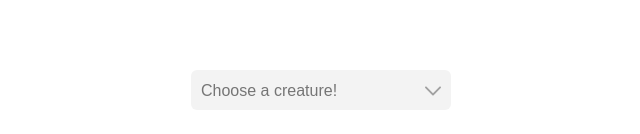
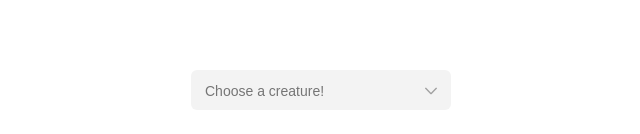
Before and after one commit to northymer/combo-select, a React (Create React App) app: page / in a window 1280 px wide. Shown: the part 310-444 px from the top of the page, without its empty margins (319-959 px from the left). Built offline with nearby package versions, Linux system fonts and the light colour scheme.

Commit message:
feat: tweak styles

```diff
--- a/src/DropdownSelector/DropdownSelector.tsx
+++ b/src/DropdownSelector/DropdownSelector.tsx
@@ -187,7 +187,9 @@ export const DropdownSelector: React.FC<DropdownSelectorProps> = ({
           selectedOptions?.length !== 0 && (
             <ul className={css.selectedValuesList}>
               {selectedOptions?.map((opt) => (
-                <li key={opt.value}>{opt.title}</li>
+                <li key={opt.value} className={css.selectedValueItem}>
+                  {opt.title}
+                </li>
               ))}
             </ul>
           )}
--- a/src/DropdownSelector/DrowdownSelector.module.scss
+++ b/src/DropdownSelector/DrowdownSelector.module.scss
@@ -13,8 +13,8 @@
   height: 40px;
   border-radius: 6px;
   position: relative;
-  padding-inline-start: 8px;
-  padding-inline-end: 32px;
+  padding-inline-start: 12px;
+  padding-inline-end: 36px;
 }
 
 .inputWrapperBottom {
@@ -49,8 +49,8 @@
 
 .selectedValuesList {
   position: absolute;
-  top: 8px;
-  left: 8px;
+  top: 10px;
+  left: 12px;
   display: flex;
   list-style: none;
   padding: 0;
@@ -59,13 +59,17 @@
   overflow: hidden;
 }
 
+.selectedValueItem {
+  font-size: 14px;
+}
+
 .arrow {
   position: absolute;
   right: 0;
   height: 100%;
-  width: 32px;
-  padding-inline-end: 8px;
-  padding-inline-start: 8px;
+  width: 36px;
+  padding-inline-end: 12px;
+  padding-inline-start: 12px;
   color: #a1a1a1;
   padding-top: 4px;
   padding-bottom: 4px;
@@ -77,8 +81,8 @@
 
 .input {
   pointer-events: none;
-  font-size: 16px;
-  line-height: 20px;
+  font-size: 14px;
+  line-height: 18px;
   border: none;
   display: flex;
   flex-grow: 1;
@@ -123,9 +127,10 @@
 }
 
 .optionItem {
+  font-size: 14px;
   display: flex;
   justify-content: space-between;
-  padding: 8px 8px;
+  padding: 8px 12px;
   border-top: 1px solid transparent;
   border-bottom: 1px solid transparent;
   cursor: pointer;
```
